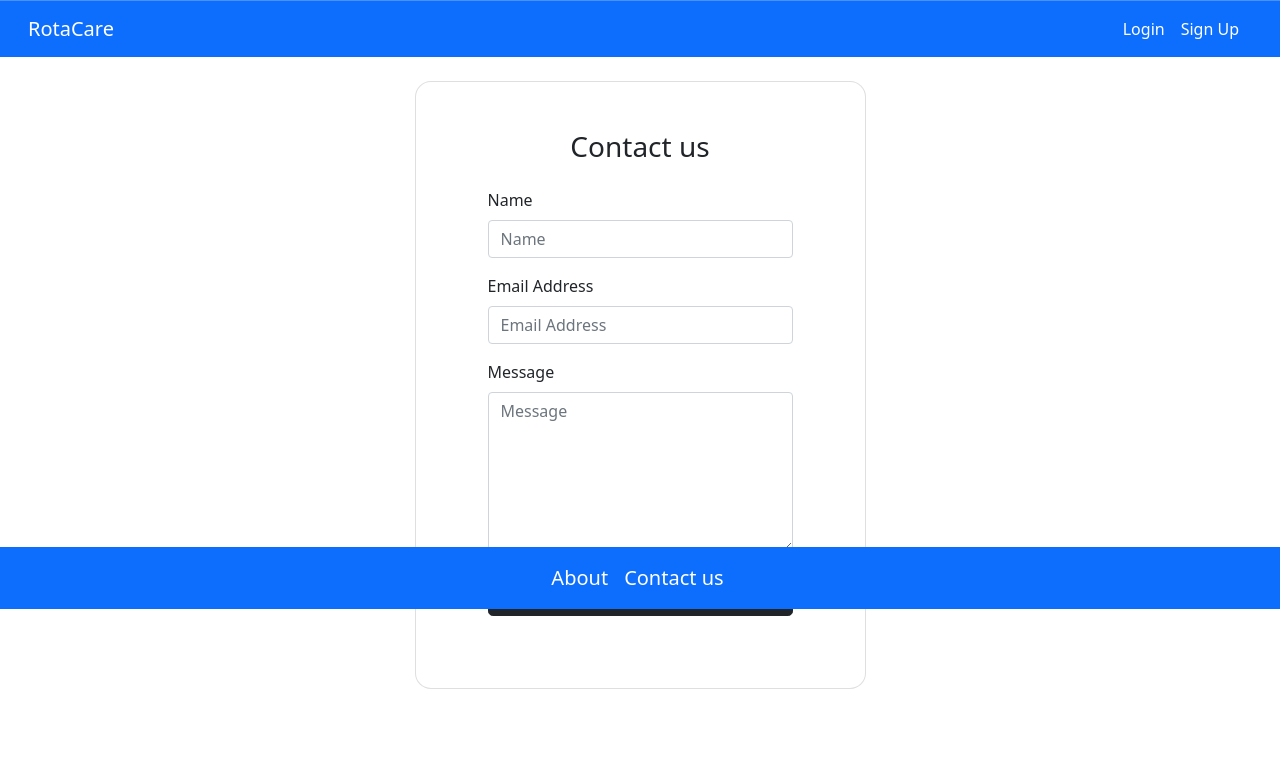
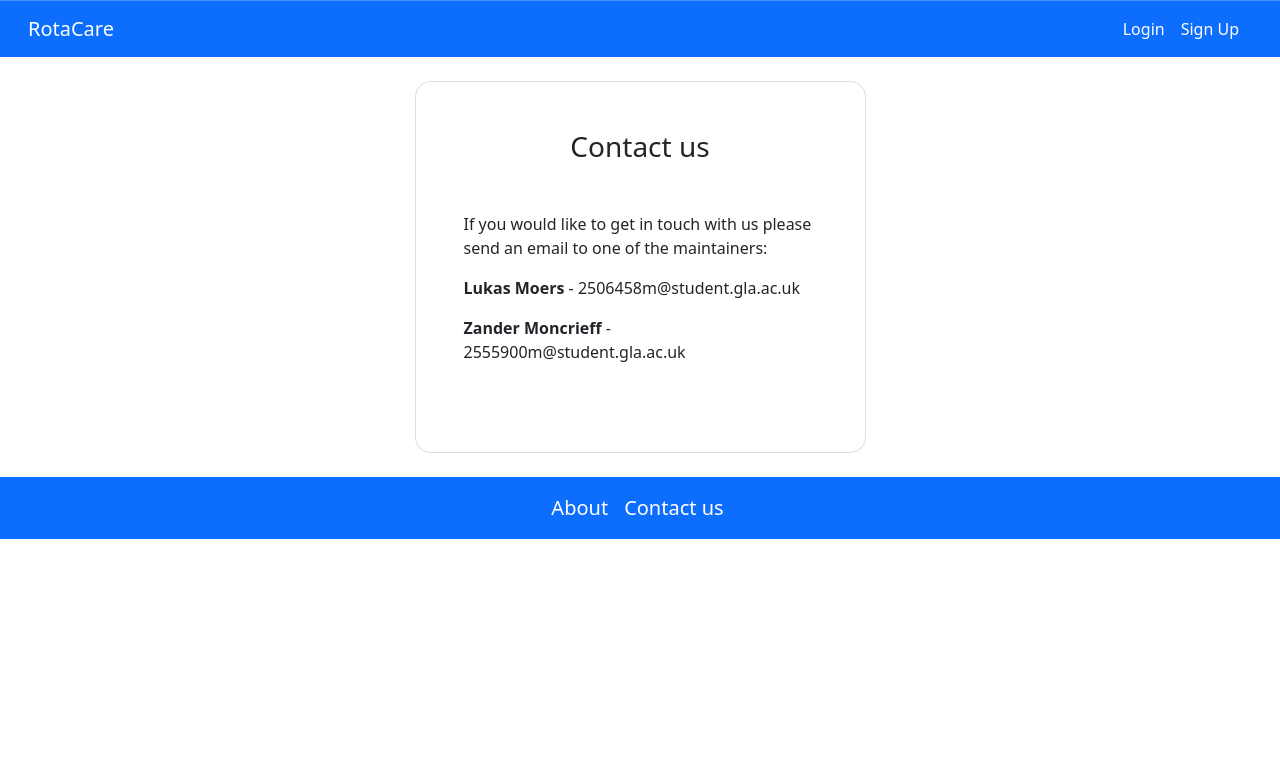
Before and after one commit to ZanderMonc/WAD2projectRota, a Django app: page /contactus/ in a window 1280 px wide. Shown: the part 191-966 px from the top of the page. After the commit the page ends 730 px from the top, so only its background shows below. Run offline with Django 3.2, Linux system fonts and the light colour scheme; some libraries are stand-ins or nearby versions.

Commit message:
Contact us page edited.

```diff
--- a/templates/rota/contactus.html
+++ b/templates/rota/contactus.html
@@ -12,51 +12,10 @@
         <div class="col-12 col-md-8 col-lg-6 col-xl-5">
             <div class="card shadow-2-strong" style="border-radius: 1rem;">
                 <div class="card-body p-5 text-left">
-                    <h3 class="mb-0 text-center">Contact us</h3>
-                    <!-- Wrapper container -->
-                    <div class="container py-4">
-
-                        <!-- Bootstrap 5 starter form -->
-                        <form id="contactForm">
-
-                            <!-- Name input -->
-                            <div class="mb-3">
-                                <label class="form-label" for="name">Name</label>
-                                <input class="form-control" id="name" type="text" placeholder="Name" data-sb-validations="required" />
-                                <div class="invalid-feedback" data-sb-feedback="name:required">Name is required.</div>
-                            </div>
-
-                            <!-- Email address input -->
-                            <div class="mb-3">
-                                <label class="form-label" for="emailAddress">Email Address</label>
-                                <input class="form-control" id="emailAddress" type="email" placeholder="Email Address" data-sb-validations="required, email" />
-                                <div class="invalid-feedback" data-sb-feedback="emailAddress:required">Email Address is required.</div>
-                                <div class="invalid-feedback" data-sb-feedback="emailAddress:email">Email Address Email is not valid.</div>
-                            </div>
-
-                            <!-- Message input -->
-                            <div class="mb-3">
-                                <label class="form-label" for="message">Message</label>
-                                <textarea class="form-control" id="message" type="text" placeholder="Message" style="height: 10rem;" data-sb-validations="required"></textarea>
-                                <div class="invalid-feedback" data-sb-feedback="message:required">Message is required.</div>
-                            </div>
-
-                            <!-- Form submissions success message -->
-                            <div class="d-none" id="submitSuccessMessage">
-                                <div class="text-center mb-3">Form submission successful!</div>
-                            </div>
-
-                            <!-- Form submissions error message -->
-                            <div class="d-none" id="submitErrorMessage">
-                                <div class="text-center text-danger mb-3">Error sending message!</div>
-                            </div>
-
-                            <!-- Form submit button -->
-                            <div class="d-grid">
-                                <button class="btn btn-dark btn-lg" type="submit">Submit</button>
-                            </div>
-
-                        </form>
+                    <h3 class="mb-5 text-center">Contact us</h3>
+                    <p class = "text-left"> If you would like to get in touch with us please send an email to one of the maintainers: </p>
+                    <p class = "text-left"><b>Lukas Moers</b>  - 2506458m@student.gla.ac.uk</p>
+                    <p class = "text-left"><b>Zander Moncrieff</b> - 2555900m@student.gla.ac.uk</p></br>
                     </div>
                 </div>
             </div>
```
